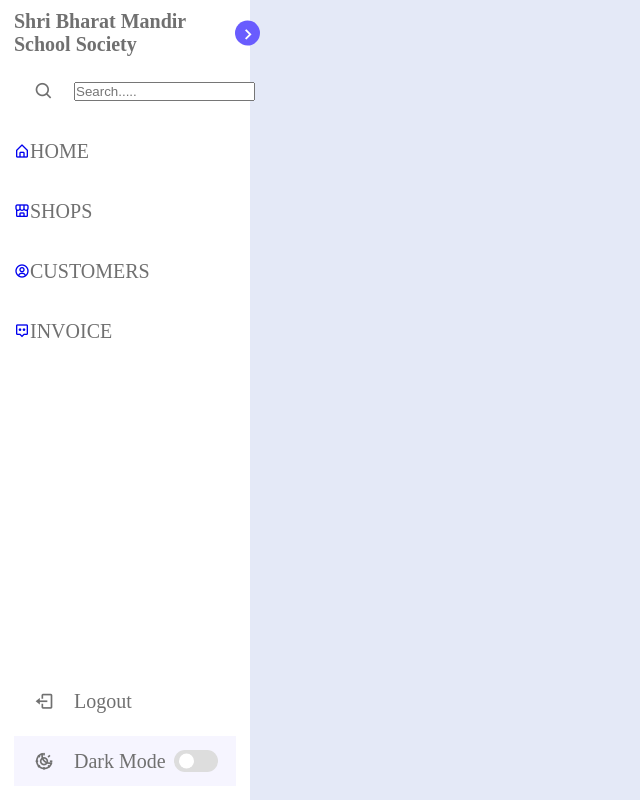
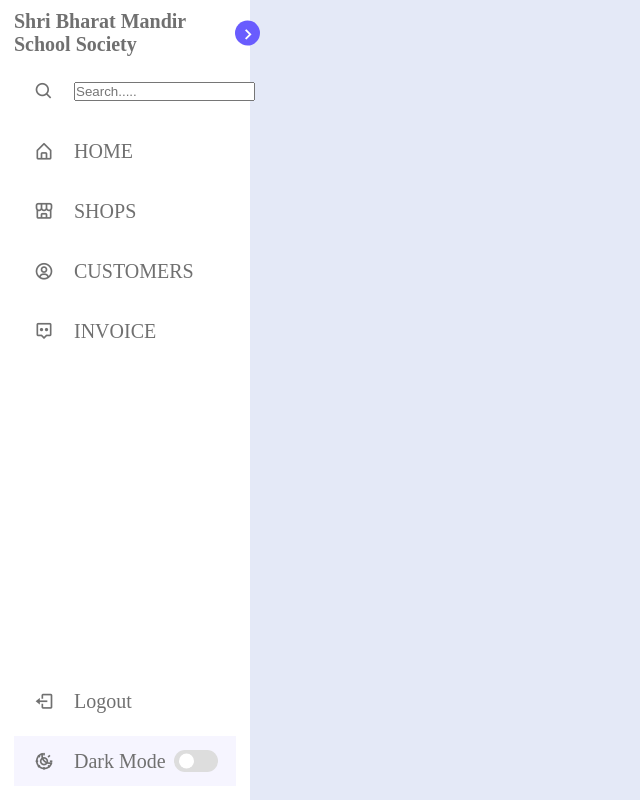
Before and after one commit to Kunal-R-Prajapati/Invoice-Management, a PHP site: page /slidebar.php in a window 1280 px wide. Shown: the whole page, without its empty margins (0-640 px from the left). Run offline with PHP 8.4, Linux system fonts and the light colour scheme.

Commit message:
sidebar update

```diff
--- a/slidebar.php
+++ b/slidebar.php
@@ -84,6 +84,7 @@
       }
       .sidebar li .icon{
         font-size:20px;
+        /* margin:10px; */
         min-width:60px;
         display:flex;
         align-items:center;
@@ -194,22 +195,22 @@
         </li>
         <ul class="menu-link">
           <li class="nav-link">
-            <a href="#" ><i class="bx bx-home-alt"></i>
+            <a href="#" ><i class="bx bx-home-alt icon"></i>
             <span class="text nav-text">HOME</span>
           </a>
           </li>
           <li class="nav-link">
-            <a href="#" ><i class="bx bx-store-alt"></i>
+            <a href="#" ><i class="bx bx-store-alt icon"></i>
             <span class="text nav-text">SHOPS</span>
           </a>
           </li>
           <li class="nav-link">
-            <a href="#" ><i class="bx bx-user-circle"></i>
+            <a href="#" ><i class="bx bx-user-circle icon"></i>
             <span class="text nav-text">CUSTOMERS</span>
           </a>
           </li>
           <li class="nav-link">
-            <a href="#" ><i class="bx bx-message-alt-dots"></i>
+            <a href="#" ><i class="bx bx-message-alt-dots icon"></i>
             <span class="text nav-text">INVOICE</span>
           </a>
 
@@ -239,4 +240,6 @@
     </div>
     </nav>
 </body>
+<script type="text/javascript
+"></script>
 </html>
```
